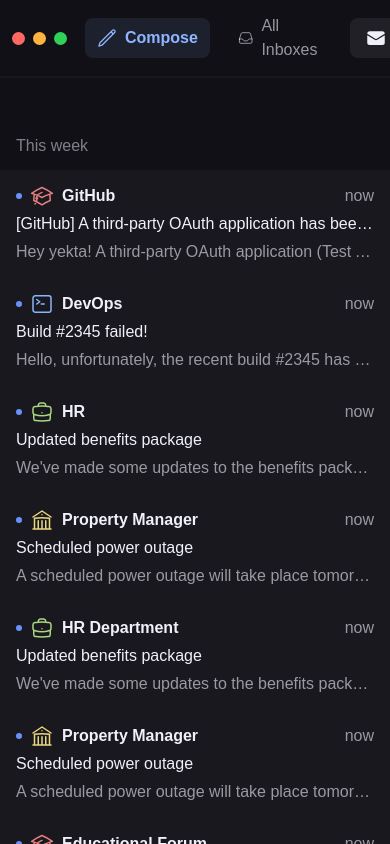
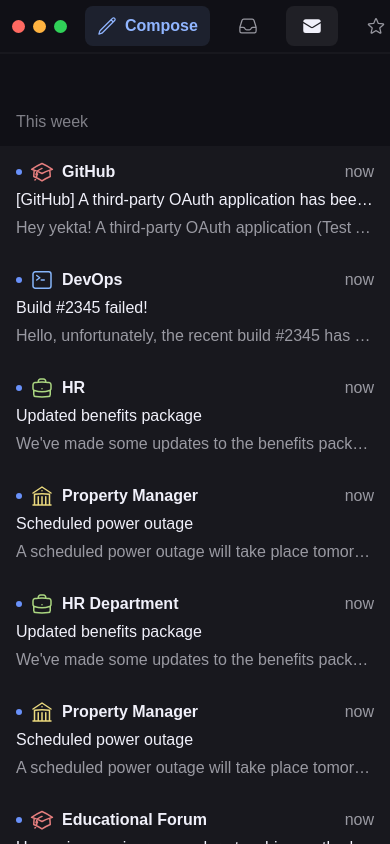
Before and after one commit to yekta/unseal, a Next.js app: page /unread in a window 390 px wide. Built offline with nearby package versions, Linux system fonts and the light colour scheme.

Commit message:
BubbleMenu tweaks

```diff
--- a/package.json
+++ b/package.json
@@ -17,6 +17,7 @@
     "@tanstack/react-virtual": "^3.0.0-beta.59",
     "@tauri-apps/api": "^1.4.0",
     "@tiptap/extension-history": "^2.1.8",
+    "@tiptap/extension-link": "^2.1.8",
     "@tiptap/extension-paragraph": "^2.1.8",
     "@tiptap/extension-placeholder": "^2.1.8",
     "@tiptap/pm": "^2.1.8",
--- a/src/components/Compose/Compose.tsx
+++ b/src/components/Compose/Compose.tsx
@@ -10,6 +10,7 @@ import { useEditor, EditorContent } from "@tiptap/react";
 import TextareaAutosize from "react-textarea-autosize";
 import Placeholder from "@tiptap/extension-placeholder";
 import BubbleMenu from "@tiptap/extension-bubble-menu";
+import Link from "@tiptap/extension-link";
 
 import BubbleMenuCompose from "@components/Compose/parts/BubbleMenuCompose";
 
@@ -23,6 +24,7 @@ const extensions = [
   Italic,
   History,
   BubbleMenu,
+  Link,
   Placeholder.configure({ placeholder: "Enter your message here..." }),
 ];
 
--- a/src/components/Compose/ComposeButtonWithModal.tsx
+++ b/src/components/Compose/ComposeButtonWithModal.tsx
@@ -24,7 +24,7 @@ export default function ComposeButtonWithModal() {
             <div className="md:px-4 max-w-6xl w-full my-auto flex flex-col items-center">
               <Dialog.Content
                 className="flex flex-col items-center bg-c-bg-secondary
-                rounded-xl w-full h-[calc((100vh-12rem)*0.9)] min-h-[25rem]"
+                rounded-xl shadow-xl shadow-c-shadow/[var(--o-shadow-strongest)] w-full h-[calc((100vh-12rem)*0.9)] min-h-[25rem]"
               >
                 <Compose />
               </Dialog.Content>
--- a/src/components/Navbar.tsx
+++ b/src/components/Navbar.tsx
@@ -81,11 +81,11 @@ export default function Navbar() {
   return (
     <nav
       data-tauri-drag-region
-      className="w-full flex items-center justify-between bg-c-bg z-[100] border-b-2 border-c-bg-secondary overflow-hidden relative"
+      className="w-full flex items-stretch justify-start lg:justify-between bg-c-bg z-[100] border-b-2 border-c-bg-secondary overflow-hidden relative"
     >
       <div
         data-tauri-drag-region
-        className="flex items-center justify-start w-64"
+        className="flex items-center justify-start lg:w-64"
       >
         <div className={windowButtonContainerClasses}>
           <button
@@ -101,15 +101,12 @@ export default function Navbar() {
             onClick={() => appWindow?.maximize()}
           ></button>
         </div>
-        <div className="px-1.5">
+        <div className="p-1.5">
           <ComposeButtonWithModal />
         </div>
       </div>
-      <div
-        data-tauri-drag-region
-        className="flex-1 flex items-center justify-center"
-      >
-        <div className="flex items-center justify-center overflow-hidden relative z-0 rounded-xl">
+      <div data-tauri-drag-region className="lg:flex-1 flex justify-center">
+        <div className="flex justify-center overflow-hidden relative z-0 rounded-xl">
           <div className="absolute left-0 top-0 w-full h-full p-1.5 pointer-events-none">
             {lastHoveredPath === undefined ||
               (!navbarItems.some((i) => i.pathname === lastHoveredPath) && (
@@ -138,9 +135,9 @@ export default function Navbar() {
                 onMouseOver={() => setLastHoveredPath(item.pathname)}
                 onMouseLeave={() => setLastHoveredPath(pathname)}
                 href={item.pathname}
-                className="p-1.5 group cursor-default"
+                className="p-1.5 self-stretch group cursor-default flex flex-row"
               >
-                <div className="relative">
+                <div className="relative flex items-center justify-center">
                   {item.pathname === lastHoveredPath && (
                     <motion.div
                       style={{
@@ -155,7 +152,7 @@ export default function Navbar() {
                       }}
                     />
                   )}
-                  <div className="px-4 flex items-center justify-center gap-2">
+                  <div className="px-4 py-2 flex items-center justify-center gap-2">
                     <div className="w-5 h-5 relative">
                       <AnimatePresence>
                         {(() => {
@@ -168,17 +165,17 @@ export default function Navbar() {
                               ease: "circOut",
                             },
                           };
-                          const sharedClasses = `w-full h-full absolute left-0 top-0 transition -ml-0.25`;
+                          const sharedIconClasses = `w-full h-full absolute left-0 top-0 transition -ml-0.25`;
                           return isActive ? (
                             <motion.div key="icon-active" {...props}>
                               <IconActive
-                                className={`${sharedClasses} text-c-on-bg`}
+                                className={`${sharedIconClasses} text-c-on-bg`}
                               />
                             </motion.div>
                           ) : (
                             <motion.div key="icon-passive" {...props}>
                               <IconPassive
-                                className={`${sharedClasses} text-c-on-bg/60`}
+                                className={`${sharedIconClasses} text-c-on-bg/60`}
                               />
                             </motion.div>
                           );
@@ -186,7 +183,7 @@ export default function Navbar() {
                       </AnimatePresence>
                     </div>
                     <p
-                      className={`py-2 font-medium transition duration-150 ${
+                      className={`hidden lg:block font-medium transition duration-150 ${
                         isActive ? "text-c-on-bg" : "text-c-on-bg/60"
                       }`}
                     >
@@ -201,7 +198,7 @@ export default function Navbar() {
       </div>
       <div
         data-tauri-drag-region
-        className="w-64 flex items-center justify-end"
+        className="hidden lg:flex w-64 items-center justify-end"
       ></div>
     </nav>
   );
--- a/src/components/icons/IconBold.tsx
+++ b/src/components/icons/IconBold.tsx
@@ -16,7 +16,7 @@ export default function IconBold({
       xmlns="http://www.w3.org/2000/svg"
     >
       <path
-        d="M15.43 11.35v.16c2.02.46 3.35 1.75 3.35 3.73 0 3.54-3.24 4.87-6.6 4.87-2.18 0-5.06-.09-7.01-.16.04-.46.2-1.26.37-1.65.36-.12 1.22-.25 1.68-.32V5.76c-.51-.02-1.15-.09-1.64-.16a7.4 7.4 0 0 1-.02-1.75c2.02-.13 4.12-.23 5.93-.23 3.61 0 6.44 1.36 6.44 4.26a3.5 3.5 0 0 1-2.5 3.47ZM10 12.48v5.75c.62.07 1.29.1 1.88.1 2.56 0 4.03-.86 4.03-2.93 0-2-1.7-2.92-3.98-2.92H10Zm0-7.02v5.27h1.84c2.1 0 3.29-.73 3.29-2.69 0-1.75-1.57-2.64-3.89-2.64-.3 0-.87.02-1.24.06Z"
+        d="M16.94 11.36v.25c2.33.59 3.87 2.16 3.87 4.51 0 4.48-4.23 6.08-8.54 6.08-2.66 0-6.64-.14-9.05-.28.06-.7.31-1.96.56-2.52a12.3 12.3 0 0 1 1.88-.42V5.08c-.59-.05-1.37-.16-1.85-.27a9 9 0 0 1-.03-2.6c2.64-.2 5.35-.37 7.65-.37 4.7 0 8.34 1.62 8.34 5.3 0 1.92-1.09 3.63-2.83 4.22Zm-6.97 1.68v6.36c.65.08 1.37.1 1.96.1 2.89 0 4.45-.92 4.45-3.21 0-2.24-1.93-3.25-4.5-3.25h-1.9Zm0-8.46v5.83h1.82c2.33 0 3.64-.79 3.64-3 0-1.96-1.65-2.94-4.31-2.94-.28 0-.87.06-1.15.11Z"
         fill="currentColor"
       />
     </svg>
--- a/src/components/icons/IconH1.tsx
+++ b/src/components/icons/IconH1.tsx
@@ -16,7 +16,7 @@ export default function IconH1({
       xmlns="http://www.w3.org/2000/svg"
     >
       <path
-        d="M13.78 5.85v11.71c.71.05 1.68.19 2.28.32a6 6 0 0 1 .11 2.12h-8.4c.05-.57.35-1.59.56-2.05.44-.13 1.38-.32 1.91-.39V5.86H7.69c-.05.48-.19 1.4-.3 1.86-.83.27-1.89.32-2.67.32V3.69h14.6v4.42c-.87 0-1.9-.1-2.69-.32-.13-.5-.27-1.38-.32-1.94h-2.53Z"
+        d="M14.17 4.78v14.25c.87.06 2.04.23 2.77.4.2.61.25 1.98.14 2.57H6.86c.06-.7.42-1.93.67-2.5.53-.16 1.68-.38 2.33-.47V4.78H6.75c-.06.59-.23 1.7-.37 2.27-1 .33-2.3.39-3.24.39v-5.3h17.78v5.38a12.5 12.5 0 0 1-3.28-.39c-.17-.61-.34-1.68-.4-2.35h-3.07Z"
         fill="currentColor"
       />
     </svg>
--- a/src/components/icons/IconH2.tsx
+++ b/src/components/icons/IconH2.tsx
@@ -16,7 +16,7 @@ export default function IconH2({
       xmlns="http://www.w3.org/2000/svg"
     >
       <path
-        d="M13.4 8.65v9.42c.7.04 1.63.14 2.25.25.11.4.16 1.31.1 1.68H8.26c.02-.46.25-1.22.41-1.61.46-.14 1.38-.3 1.93-.34v-9.4H7.44c-.05.5-.2 1.47-.3 1.9-.58.17-1.4.21-2 .21V6.88h13.73v3.98c-.64 0-1.45-.07-2.02-.23-.12-.51-.26-1.43-.3-1.98H13.4Z"
+        d="M13.7 8.53v11.12c.87.05 1.99.17 2.74.3.14.48.2 1.6.11 2.05h-9.1c.03-.56.31-1.48.5-1.96.57-.17 1.69-.36 2.36-.42V8.52H6.45a27 27 0 0 1-.37 2.33c-.7.2-1.7.25-2.43.25V6.37h16.71v4.85c-.78 0-1.76-.09-2.46-.28-.14-.62-.3-1.74-.37-2.41H13.7Z"
         fill="currentColor"
       />
     </svg>
--- a/src/components/icons/IconItalic.tsx
+++ b/src/components/icons/IconItalic.tsx
@@ -16,7 +16,7 @@ export default function IconItalic({
       xmlns="http://www.w3.org/2000/svg"
     >
       <path
-        d="m13.52 5.51-1.17 13c.64.04 1.4.11 1.93.22.07.3.02.97-.04 1.27H8.16c.07-.41.21-.9.35-1.22.41-.11 1.29-.25 1.77-.3l1.33-12.97c-.5-.02-1.3-.1-1.65-.16-.05-.35.02-1.06.09-1.31h5.43c.02.11.02.27.02.37 0 .25-.07.66-.16.92-.5.09-1.24.16-1.82.18Z"
+        d="m13.85 4.36-1.42 15.82c.78.06 1.7.14 2.35.28.08.36.03 1.18-.06 1.54h-7.4c.1-.5.26-1.1.43-1.48.5-.14 1.57-.31 2.16-.37l1.62-15.79c-.62-.03-1.6-.11-2.02-.2a5.8 5.8 0 0 1 .12-1.6h6.6c.03.15.03.34.03.46 0 .3-.08.8-.2 1.12-.61.1-1.5.2-2.2.22Z"
         fill="currentColor"
       />
     </svg>
--- a/src/css/globals.css
+++ b/src/css/globals.css
@@ -19,8 +19,9 @@
   --c-macos-red: 255 105 97;
   --c-macos-orange: 255 179 64;
   --c-macos-green: 48 209 88;
-  --o-shadow-strong: 0.2;
-  --o-shadow-strongest: 0.3;
+  --o-shadow-strong: 0.15;
+  --o-shadow-stronger: 0.25;
+  --o-shadow-strongest: 0.35;
 }
 
 body {
```
Also changed, not shown: src/components/Compose/parts/BubbleMenuCompose.tsx (+22 -10 lines), 1 other file (tests, documents, lock files or other folders).
